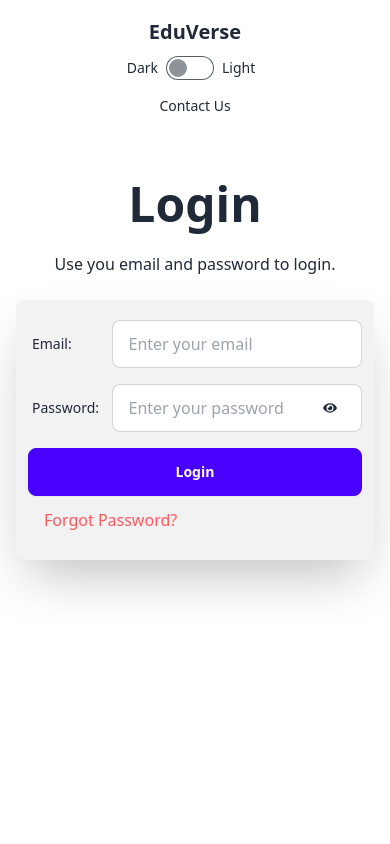
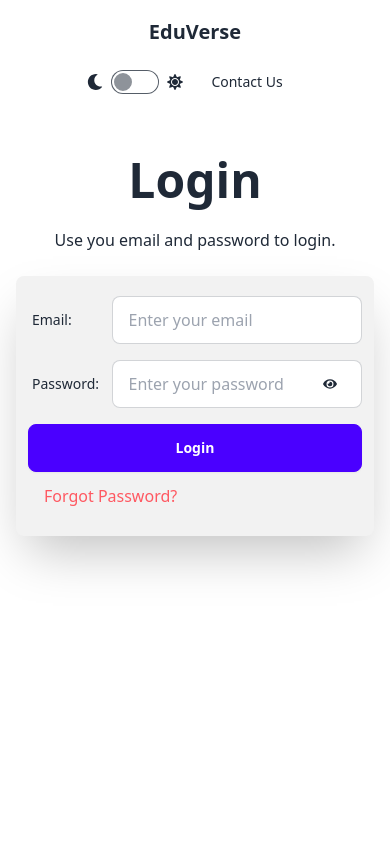
Before and after one commit to Shahriar-Hossain-Alvi/eduverse-frontend, a React (Vite) app: page /signin in a window 390 px wide. Shown: the top 844 px of the page. Built offline with nearby package versions, Linux system fonts and the light colour scheme.

Commit message:
fixed navbar design for small devices

```diff
--- a/src/components/Shared/AdminShared/AdminSidebar.jsx
+++ b/src/components/Shared/AdminShared/AdminSidebar.jsx
@@ -39,8 +39,8 @@ const AdminSidebar = () => {
 
 
             {/* sidebar toggle for small and medium devices */}
-            <div className="drawer fixed top-3
-             lg:hidden z-50">
+            <div className="drawer fixed top-3 left-1
+             lg:hidden z-50 text-white">
                 <input id="my-drawer-4" type="checkbox" className="drawer-toggle" />
                 <div className="drawer-content">
                     {/* Page content here */}
--- a/src/components/Shared/CommonShared/Navbar.jsx
+++ b/src/components/Shared/CommonShared/Navbar.jsx
@@ -1,7 +1,8 @@
 import { useContext } from "react";
-import { NavLink } from "react-router";
+import { Link, NavLink } from "react-router";
 import { ThemeContext } from "../../Provider/ThemeProvider";
 import useAuth from "../../Hooks/useAuth";
+import { FaSun, FaMoon } from "react-icons/fa";
 
 
 const Navbar = () => {
@@ -21,9 +22,13 @@ const Navbar = () => {
                 <a className="btn btn-ghost text-xl">EduVerse</a>
                 <div>
                     <label className="flex cursor-pointer gap-2 mr-2">
-                        <span className="label-text">Dark</span>
+                        <span className="self-center">
+                            <FaMoon />
+                        </span>
                         <input onChange={changeTheme} type="checkbox" value="light" className="toggle theme-controller" />
-                        <span className="label-text">Light</span>
+                        <span className="self-center">
+                            <FaSun />
+                        </span>
                     </label>
 
 
@@ -38,15 +43,22 @@ const Navbar = () => {
 
 
             {/* navbar for small screen */}
-            <div className="md:hidden navbar flex-col bg-base-100">
-                <div className="flex-1">
-                    <a className="btn btn-ghost text-xl">EduVerse</a>
+            <div className="md:hidden navbar flex-col">
+                <div className="">
+                    <Link to="/" className="btn btn-ghost text-xl">EduVerse</Link>
                 </div>
 
+                <div>
                     <label className="flex cursor-pointer gap-2 mr-2">
-                    <span className="label-text">Dark</span>
+                        <span className="self-center">
+                            <FaMoon />
+                        </span>
+
                         <input onChange={changeTheme} type="checkbox" value="light" className="toggle theme-controller" />
-                    <span className="label-text">Light</span>
+
+                        <span className="self-center">
+                            <FaSun />
+                        </span>
                     </label>
 
 
@@ -60,6 +72,7 @@ const Navbar = () => {
                     </div>
                 </div>
             </div>
+        </div>
     );
 };
 
```
Lines whose indentation alone changed are shown as unchanged.
